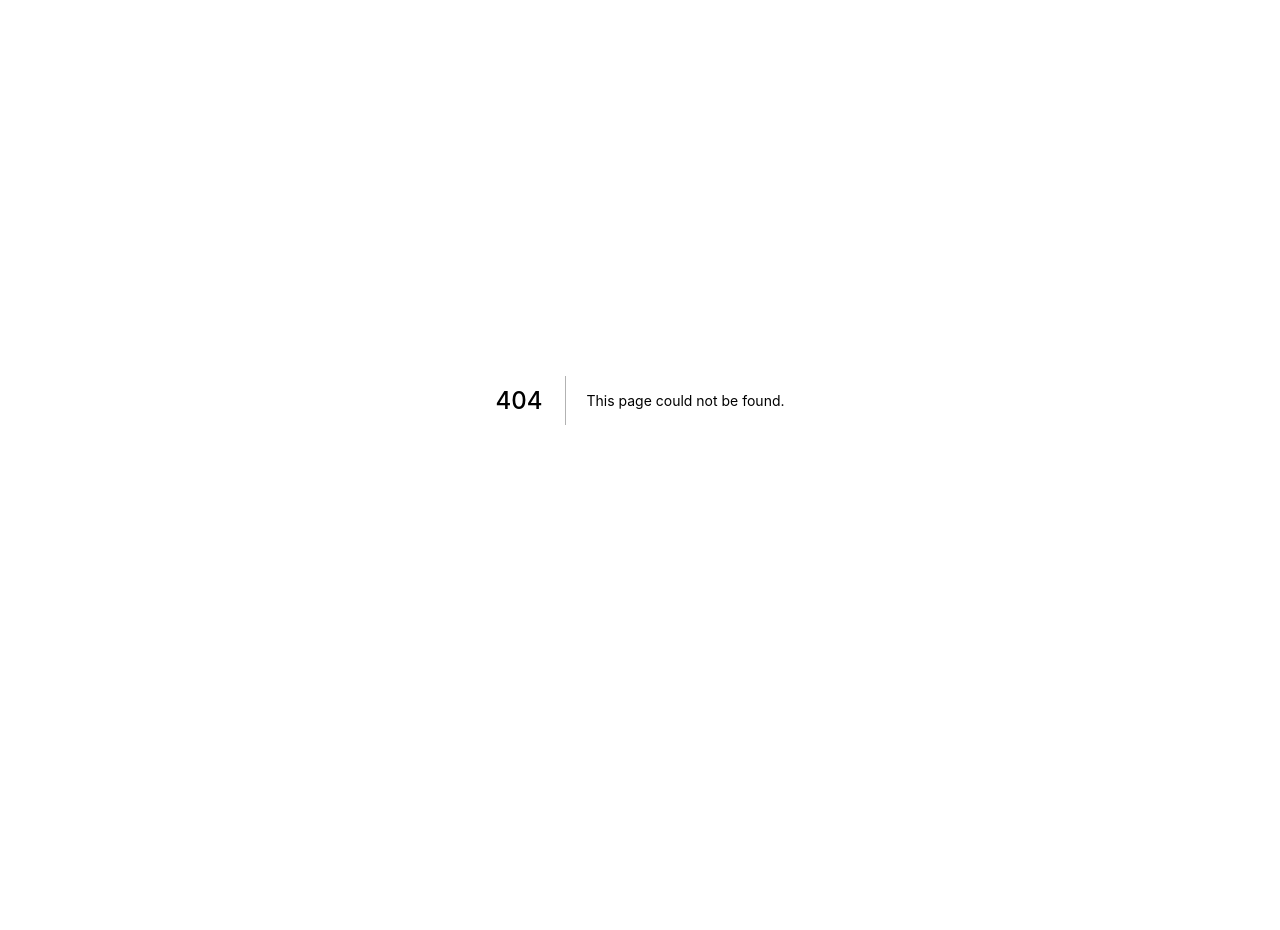
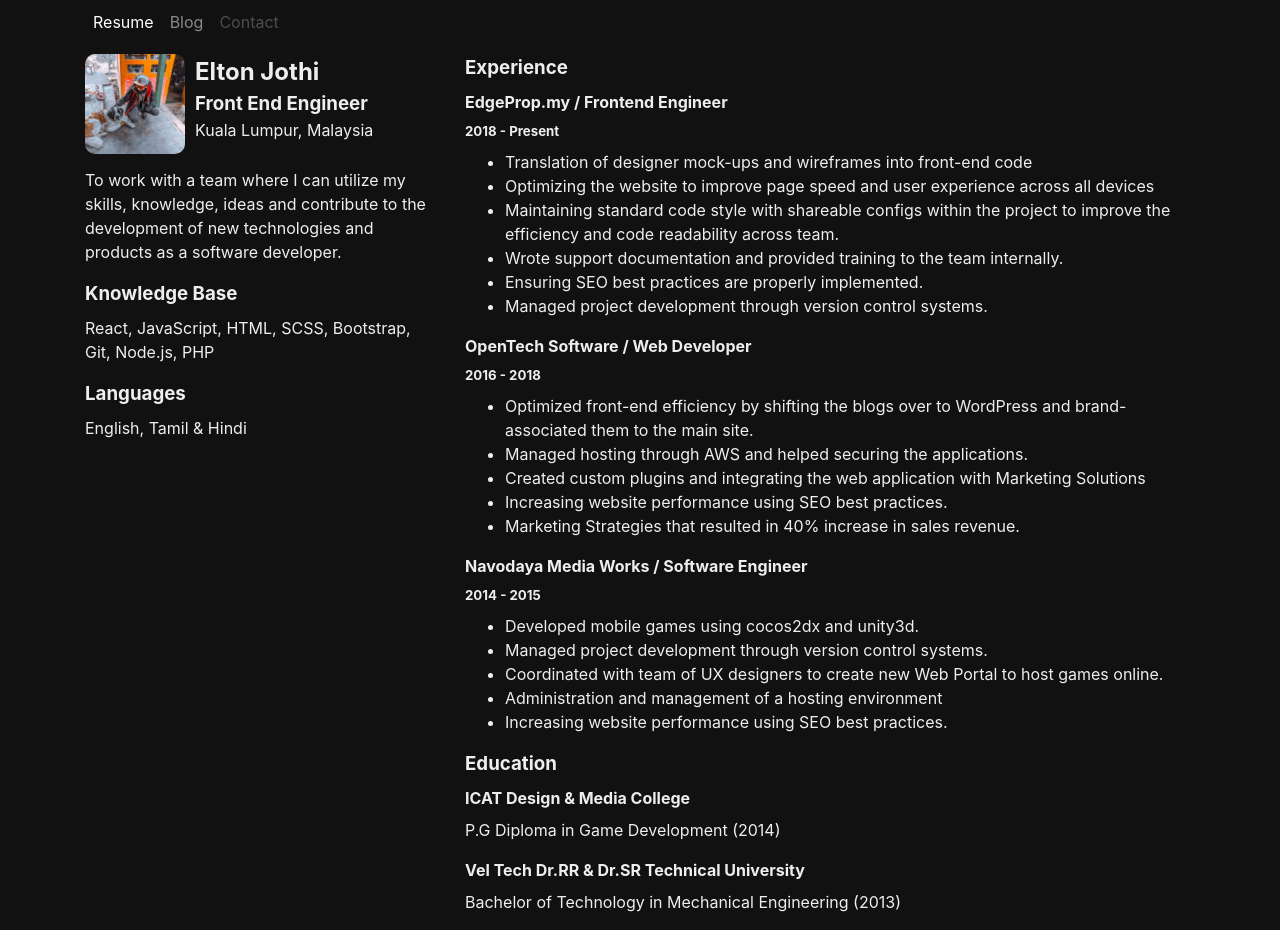
Before and after one commit to eltonjothi/frontpage, a Next.js app: page /resume in a window 1280 px wide. Before the commit this address had no page. Before the commit the page ends 800 px from the top, so only its background shows below. Built offline with nearby package versions, Linux system fonts and the light colour scheme.

Commit message:
Added new page

```diff
--- /dev/null
+++ b/pages/resume.jsx
@@ -0,0 +1,14 @@
+import '../styles/style.scss';
+import React from 'react';
+import Layout from '../components/template/Layout';
+import Main from '../components/resume/Main';
+
+function Resume() {
+  return (
+    <Layout classProp="resume">
+      <Main />
+    </Layout>
+  );
+}
+
+export default Resume;
```
